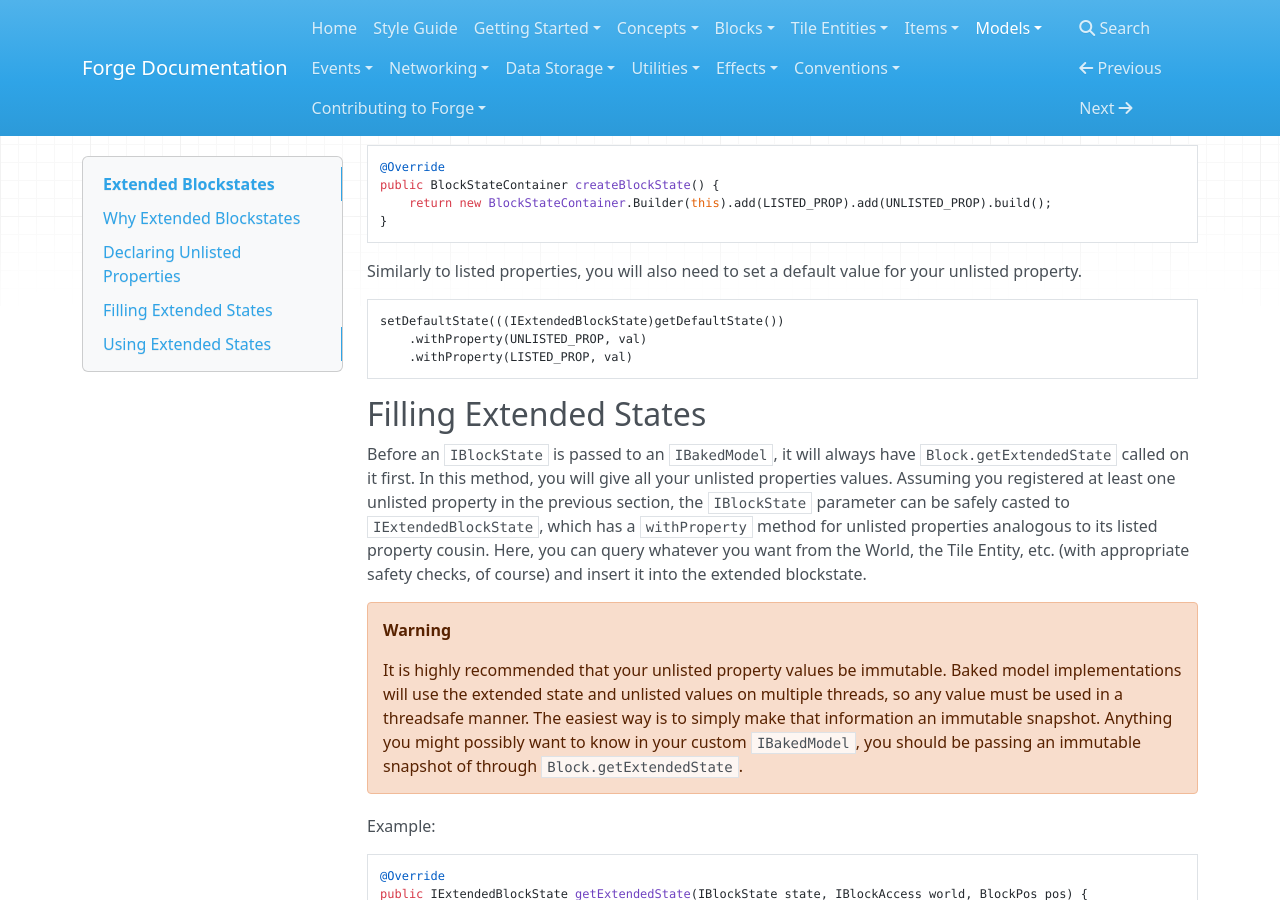
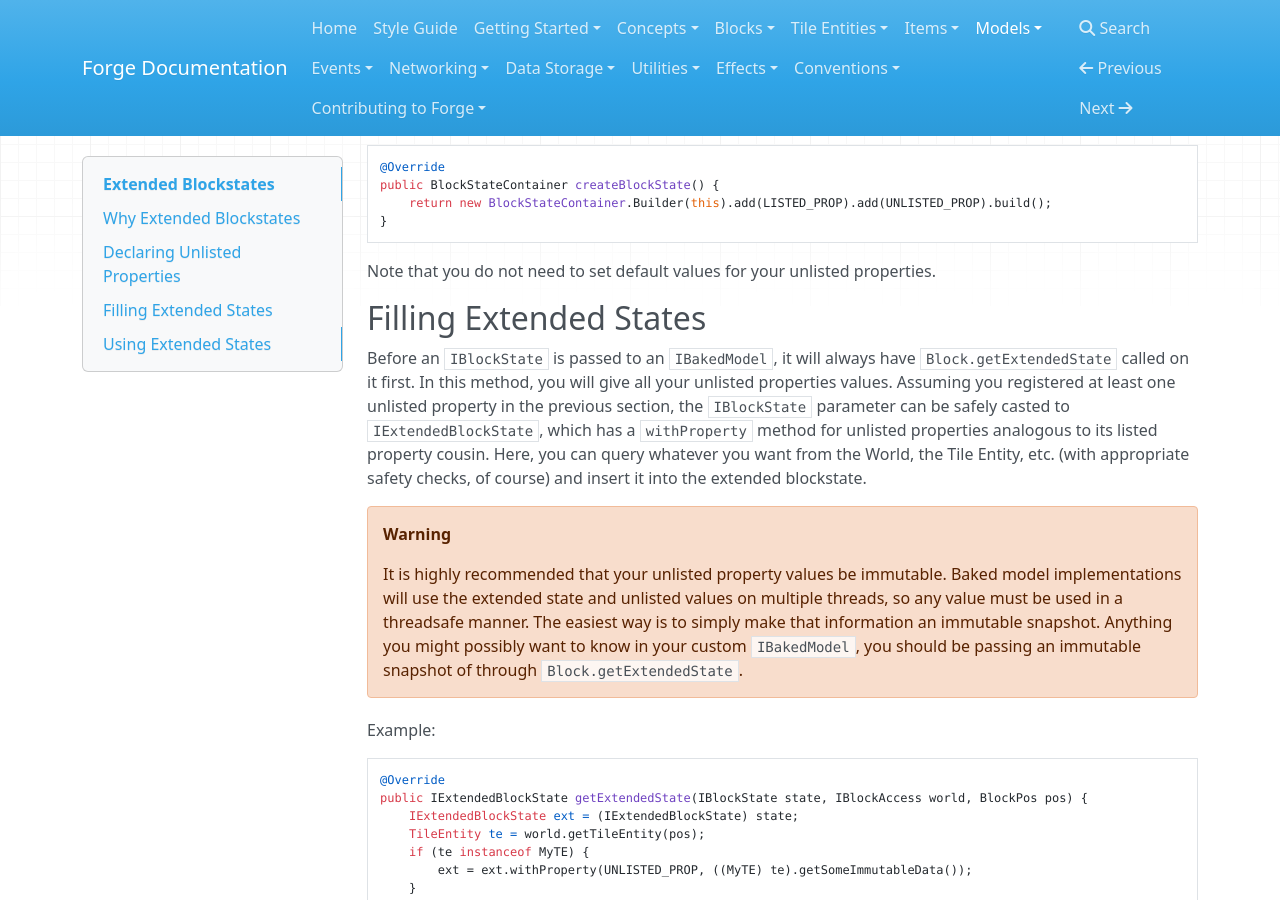
Before and after one commit to MinecraftForge/Documentation, an MkDocs documentation site: the page built from docs/models/advanced/extended-blockstates.md, in a window 1280 px wide and 900 px high, scrolled down 1010 px. Built offline with MkDocs 1.6.1, drawn with Linux system fonts in a browser that asks for light colours; nearby versions of some CDN libraries; old or Windows-style settings are respelled for this version of MkDocs.

Commit message:
Address comments

````diff
--- a/docs/models/advanced/extended-blockstates.md
+++ b/docs/models/advanced/extended-blockstates.md
@@ -30,13 +30,7 @@ public BlockStateContainer createBlockState() {
 }
 ```
 
-Similarly to listed properties, you will also need to set a default value for your unlisted property.
-
-```Java
-setDefaultState(((IExtendedBlockState)getDefaultState())
-	.withProperty(UNLISTED_PROP, val)
-	.withProperty(LISTED_PROP, val)
-```
+Note that you do not need to set default values for your unlisted properties.
 
 
 Filling Extended States
@@ -44,7 +38,7 @@ Filling Extended States
 
 Before an `IBlockState` is passed to an `IBakedModel`, it will always have `Block.getExtendedState` called on it first. In this method, you will give all your unlisted properties values. Assuming you registered at least one unlisted property in the previous section, the `IBlockState` parameter can be safely casted to `IExtendedBlockState`, which has a `withProperty` method for unlisted properties analogous to its listed property cousin. Here, you can query whatever you want from the World, the Tile Entity, etc. (with appropriate safety checks, of course) and insert it into the extended blockstate.
 
-!!! Warning
+!!! warning
 	It is highly recommended that your unlisted property values be immutable. Baked model implementations will use the extended state and unlisted values on multiple threads, so any value must be used in a threadsafe manner. The easiest way is to simply make that information an immutable snapshot. Anything you might possibly want to know in your custom `IBakedModel`, you should be passing an immutable snapshot of through `Block.getExtendedState`.
 
 Example:
````
